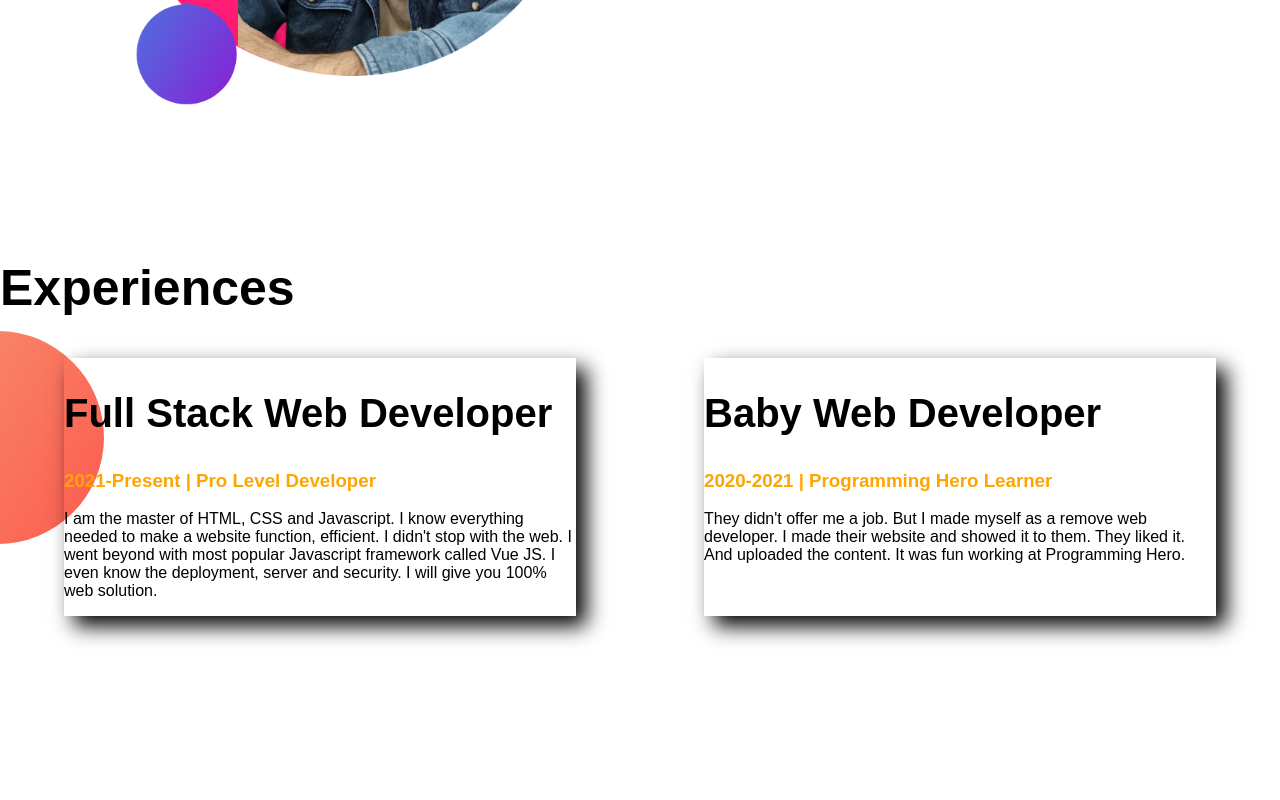
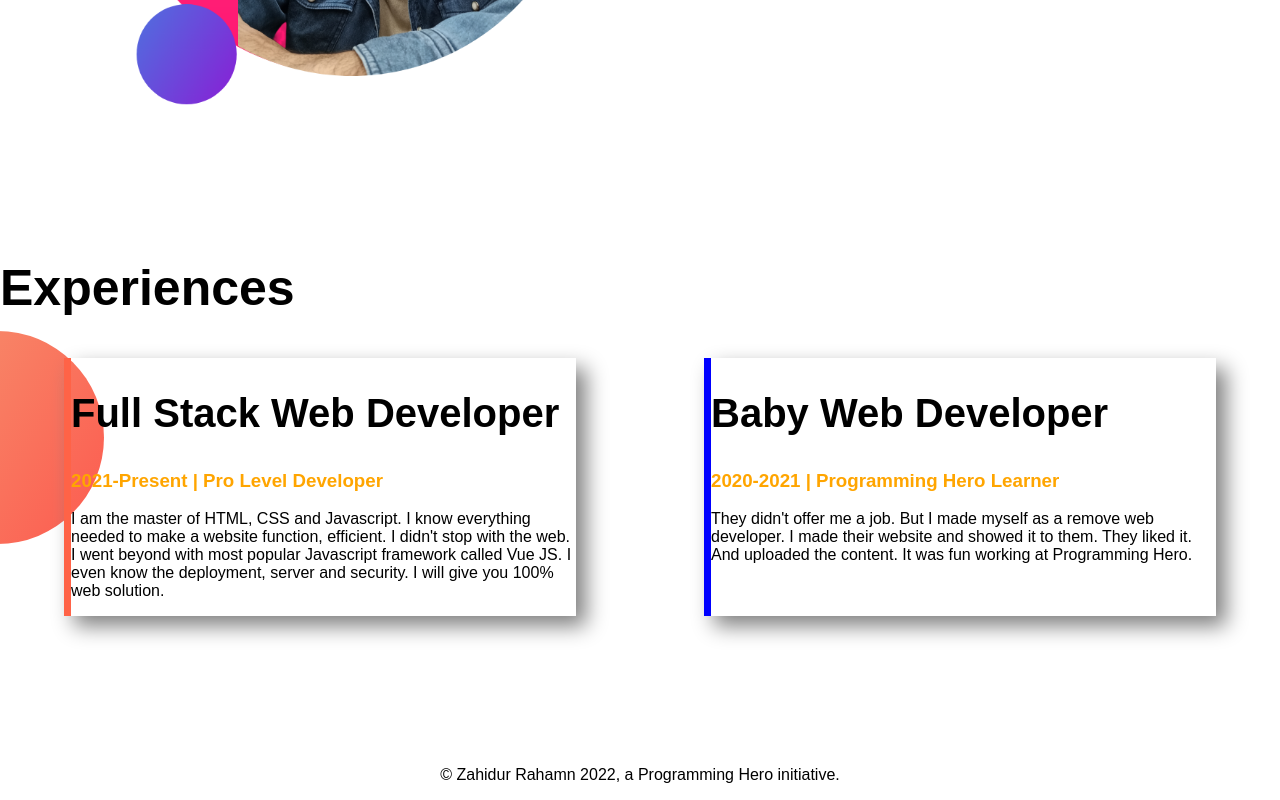
Before and after one commit to zrpZAHID/my-first-portfolio, a plain HTML site: page index.html in a window 1280 px wide. Shown: the part 1102-1902 px from the top of the page. Before the commit the page ends 1868 px from the top, so only its background shows below. Drawn offline with Linux system fonts and the light colour scheme; a web font is replaced by a local one.

Commit message:
footer added

```diff
--- a/index.html
+++ b/index.html
@@ -57,7 +57,7 @@
     <section class="experience-area">
         <h1>Experiences</h1>
         <div class="flexi">
-            <div class="width-area">
+            <div id="Full-stack-web-developer" class="width-area">
                 <h2>Full Stack Web Developer</h2>
                 <h3 class="orange">2021-Present | Pro Level Developer</h3>
                 <p>I am the master of HTML, CSS and Javascript. I know everything needed to make a website function,
@@ -65,7 +65,7 @@
                     Vue
                     JS. I even know the deployment, server and security. I will give you 100% web solution.</p>
             </div>
-            <div class="width-area">
+            <div id="baby-web-developer" class="width-area">
                 <h2>Baby Web Developer</h2>
                 <h3 class="orange">2020-2021 | Programming Hero Learner</h3>
                 <p>They didn't offer me a job. But I made myself as a remove web developer. I made their website and
@@ -75,5 +75,8 @@
         </div>
     </section>
 </body>
+<footer>
+    <p>© Zahidur Rahamn 2022, a Programming Hero initiative.</p>
+</footer>
 
 </html>
--- a/style.css
+++ b/style.css
@@ -55,7 +55,8 @@ h2 {
     width: 40%;
     margin-left: 5%;
     margin-right: 5%;
-    box-shadow: 10px 10px 20px black;
+    box-shadow: 10px 10px 20px gray;
+
 }
 
 .experience-area {
@@ -63,3 +64,15 @@ h2 {
     background-repeat: no-repeat;
     background-position: left;
 }
+
+#Full-stack-web-developer {
+    border-left: 7px solid tomato;
+}
+
+#baby-web-developer {
+    border-left: 7px solid blue;
+}
+
+footer p {
+    text-align: center;
+}
```
